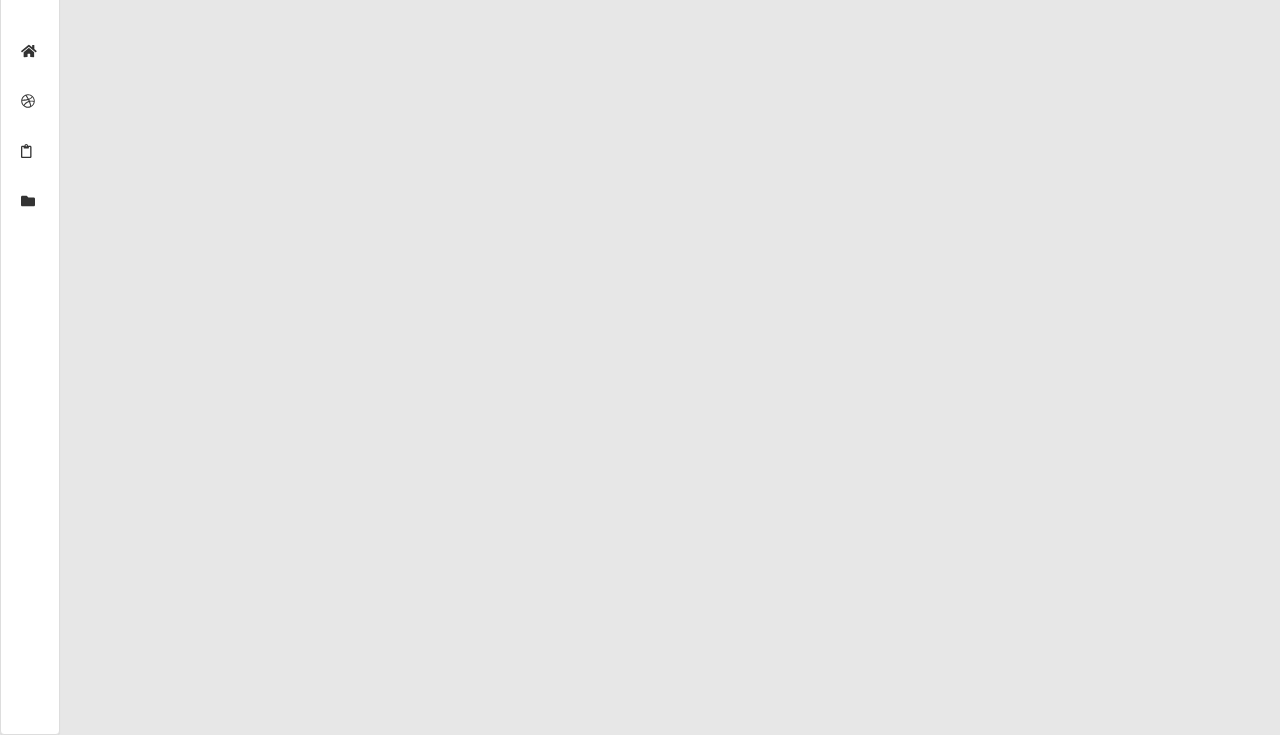
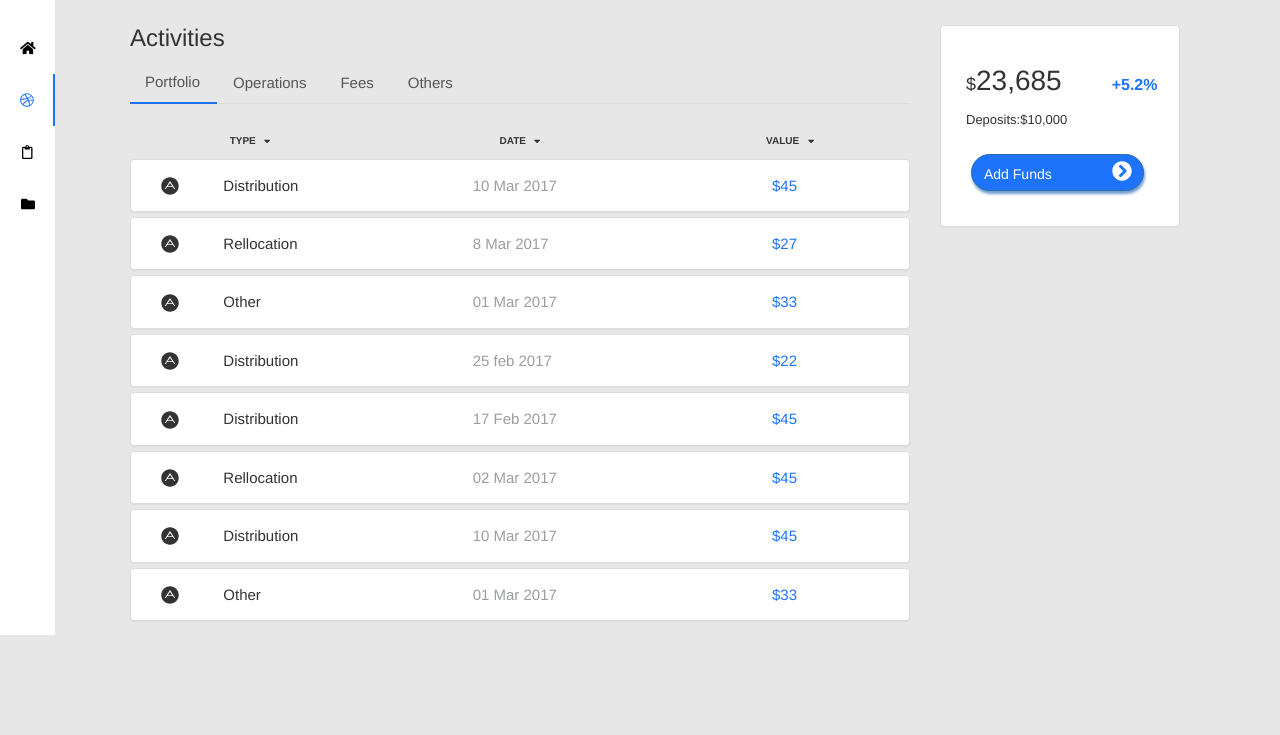
Before and after one commit to gowty/jetprobe, a React app: page / in a window 1280 px wide. Shown: the part 65-800 px from the top of the page. Built offline with nearby package versions, Linux system fonts and the light colour scheme.

Commit message:
all components are added

```diff
--- a/public/index.html
+++ b/public/index.html
@@ -11,12 +11,9 @@
     <script src="https://maxcdn.bootstrapcdn.com/bootstrap/3.3.7/js/bootstrap.min.js"></script>
     <script defer src="https://use.fontawesome.com/releases/v5.0.6/js/all.js"></script>
 </head>
-    <title>React App</title>
+    <title>Jetprobe</title>
   </head>
   <body>
-    <noscript>
-      You need to enable JavaScript to run this app.
-    </noscript>
     <div id="root"></div>
   </body>
 </html>
--- a/src/Components/App.js
+++ b/src/Components/App.js
@@ -1,12 +1,13 @@
 import React, { Component } from 'react';
-import '../Css/App.css';
-import NavBar from './NavBar'
+import NavBar from './NavBar';
+import Main from './Main';
 
 class App extends Component {
   render() {
     return (
       <div>
         <NavBar/>
+        <Main/>
       </div>
     );
   }
--- /dev/null
+++ b/src/Components/Main.js
@@ -0,0 +1,191 @@
+import React, { Component } from 'react';
+import '../Css/App.css';
+
+class Main extends Component {
+  render() {
+    return (
+      <div>
+      <div className="container">
+      <div className="main">
+      <div className="col-lg-12">
+      <div className="col-lg-9">
+      <h3>Activities</h3>
+      <ul className="nav nav-tabs" >
+        <li className="active" style={{borderBottom:"2px solid #1e73fc"}}><a data-toggle="tab" href="#home">Portfolio</a></li>
+        <li><a>Operations</a></li>
+        <li><a>Fees</a></li>
+        <li><a>Others</a></li>
+      </ul>
+
+      <div className="tab-content">
+        <div id="home" className="tab-pane fade in active">
+        <div className="row" style={{fontSize:"10px",textAlign:"center",marginTop:"30px",fontWeight:"900"}}>
+        <div className="col-lg-4 col-md-4 col-sm-4 col-xs-4">
+           <p>TYPE&nbsp;&nbsp;&nbsp;<i className="fas fa-caret-down"></i></p>
+        </div>
+        <div className="col-lg-4 col-md-4 col-sm-4 col-xs-4">
+           <p>DATE&nbsp;&nbsp;&nbsp;<i className="fas fa-caret-down"></i></p>
+        </div>
+        <div className="col-lg-4 col-md-4 col-sm-4 col-xs-4">
+           <p>VALUE&nbsp;&nbsp;&nbsp;<i className="fas fa-caret-down"></i></p>
+        </div>
+        </div>
+
+        <div className="panel panel-default">
+        <div className="panel-body"  style={{marginBottom:"-10px"}}>
+          <div className="col-lg-1 col-md-1 col-sm-1 col-xs-12">
+           <i className="fab fa-adn"></i>
+          </div>
+          <div className="col-lg-4 col-md-4 col-sm-4 col-xs-12">
+           <p style={{fontSize:"15px"}}>Distribution</p>
+          </div>
+          <div className="col-lg-4 col-md-4 col-sm-4 col-xs-12">
+           <p style={{fontSize:"15px",color:"#9b9da0"}}>10 Mar 2017</p>
+          </div>
+          <div className="col-lg-3 col-md-3 col-sm-3 col-xs-12">
+           <p style={{marginLeft:"50px",fontSize:"15px",color:"#1e73fc"}}>$45</p>
+          </div>
+        </div>
+        </div>
+
+        <div className="panel panel-default" style={{marginTop:"-15px"}}>
+        <div className="panel-body"  style={{marginBottom:"-10px"}}>
+          <div className="col-lg-1 col-md-1 col-sm-1 col-xs-12">
+           <i className="fab fa-adn"></i>
+          </div>
+          <div className="col-lg-4 col-md-4 col-sm-4 col-xs-12">
+           <p style={{fontSize:"15px"}}>Rellocation</p>
+          </div>
+          <div className="col-lg-4 col-md-4 col-sm-4 col-xs-12">
+           <p style={{fontSize:"15px",color:"#9b9da0"}}>8 Mar 2017</p>
+          </div>
+          <div className="col-lg-3 col-md-3 col-sm-3 col-xs-12">
+           <p style={{marginLeft:"50px",fontSize:"15px",color:"#1e73fc"}}>$27</p>
+          </div>
+        </div>
+        </div>
+
+        <div className="panel panel-default" style={{marginTop:"-15px"}}>
+        <div className="panel-body"  style={{marginBottom:"-10px"}}>
+          <div className="col-lg-1 col-md-1 col-sm-1 col-xs-12">
+           <i className="fab fa-adn"></i>
+          </div>
+          <div className="col-lg-4 col-md-4 col-sm-4 col-xs-12">
+           <p style={{fontSize:"15px"}}>Other</p>
+          </div>
+          <div className="col-lg-4 col-md-4 col-sm-4 col-xs-12">
+           <p style={{fontSize:"15px",color:"#9b9da0"}}>01 Mar 2017</p>
+          </div>
+          <div className="col-lg-3 col-md-3 col-sm-3 col-xs-12">
+           <p style={{marginLeft:"50px",fontSize:"15px",color:"#1e73fc"}}>$33</p>
+          </div>
+        </div>
+        </div>
+
+        <div className="panel panel-default" style={{marginTop:"-15px"}}>
+        <div className="panel-body"  style={{marginBottom:"-10px"}}>
+          <div className="col-lg-1 col-md-1 col-sm-1 col-xs-12">
+           <i className="fab fa-adn"></i>
+          </div>
+          <div className="col-lg-4 col-md-4 col-sm-4 col-xs-12">
+           <p style={{fontSize:"15px"}}>Distribution</p>
+          </div>
+          <div className="col-lg-4 col-md-4 col-sm-4 col-xs-12">
+           <p style={{fontSize:"15px",color:"#9b9da0"}}>25 feb 2017</p>
+          </div>
+          <div className="col-lg-3 col-md-3 col-sm-3 col-xs-12">
+           <p style={{marginLeft:"50px",fontSize:"15px",color:"#1e73fc"}}>$22</p>
+          </div>
+        </div>
+        </div>
+
+        <div className="panel panel-default" style={{marginTop:"-15px"}}>
+        <div className="panel-body"  style={{marginBottom:"-10px"}}>
+          <div className="col-lg-1 col-md-1 col-sm-1 col-xs-12">
+           <i className="fab fa-adn"></i>
+          </div>
+          <div className="col-lg-4 col-md-4 col-sm-4 col-xs-12">
+           <p style={{fontSize:"15px"}}>Distribution</p>
+          </div>
+          <div className="col-lg-4 col-md-4 col-sm-4 col-xs-12">
+           <p style={{fontSize:"15px",color:"#9b9da0"}}>17 Feb 2017</p>
+          </div>
+          <div className="col-lg-3 col-md-3 col-sm-3 col-xs-12">
+           <p style={{marginLeft:"50px",fontSize:"15px",color:"#1e73fc"}}>$45</p>
+          </div>
+        </div>
+        </div>
+
+        <div className="panel panel-default" style={{marginTop:"-15px"}}>
+        <div className="panel-body"  style={{marginBottom:"-10px"}}>
+          <div className="col-lg-1 col-md-1 col-sm-1 col-xs-12">
+           <i className="fab fa-adn"></i>
+          </div>
+          <div className="col-lg-4 col-md-4 col-sm-4 col-xs-12">
+           <p style={{fontSize:"15px"}}>Rellocation</p>
+          </div>
+          <div className="col-lg-4 col-md-4 col-sm-4 col-xs-12">
+           <p style={{fontSize:"15px",color:"#9b9da0"}}>02 Mar 2017</p>
+          </div>
+          <div className="col-lg-3 col-md-3 col-sm-3 col-xs-12">
+           <p style={{marginLeft:"50px",fontSize:"15px",color:"#1e73fc"}}>$45</p>
+          </div>
+        </div>
+        </div>
+
+        <div className="panel panel-default" style={{marginTop:"-15px"}}>
+        <div className="panel-body"  style={{marginBottom:"-10px"}}>
+          <div className="col-lg-1 col-md-1 col-sm-1 col-xs-12">
+           <i className="fab fa-adn"></i>
+          </div>
+          <div className="col-lg-4 col-md-4 col-sm-4 col-xs-12">
+           <p style={{fontSize:"15px"}}>Distribution</p>
+          </div>
+          <div className="col-lg-4 col-md-4 col-sm-4 col-xs-12">
+           <p style={{fontSize:"15px",color:"#9b9da0"}}>10 Mar 2017</p>
+          </div>
+          <div className="col-lg-3 col-md-3 col-sm-3 col-xs-12">
+           <p style={{marginLeft:"50px",fontSize:"15px",color:"#1e73fc"}}>$45</p>
+          </div>
+        </div>
+        </div>
+
+        <div className="panel panel-default" style={{marginTop:"-15px"}}>
+        <div className="panel-body"  style={{marginBottom:"-10px"}}>
+          <div className="col-lg-1 col-md-1 col-sm-1 col-xs-12">
+           <i className="fab fa-adn"></i>
+          </div>
+          <div className="col-lg-4 col-md-4 col-sm-4 col-xs-12">
+           <p style={{fontSize:"15px"}}>Other</p>
+          </div>
+          <div className="col-lg-4 col-md-4 col-sm-4 col-xs-12">
+           <p style={{fontSize:"15px",color:"#9b9da0"}}>01 Mar 2017</p>
+          </div>
+          <div className="col-lg-3 col-md-3 col-sm-3 col-xs-12">
+           <p style={{marginLeft:"50px",fontSize:"15px",color:"#1e73fc"}}>$33</p>
+          </div>
+        </div>
+        </div>
+
+        </div>
+      </div>
+
+      </div>
+      <div className="col-lg-3">
+      <div className="panel panel-default panels">
+        <div className="panel-body">
+        <p style={{marginLeft:"10px",marginTop:"20px"}}>$<span style={{fontSize:"28px"}}>23,685</span><span style={{color:"#1e73fc",fontSize:"16px",fontWeight:"600",marginLeft:"50px"}}>+5.2%</span></p>
+        <p style={{fontSize:"13px",marginLeft:"10px"}}>Deposits:$10,000</p>
+           <button type="button" className="btn btn-primary col-lg-10 buttons" style={{borderRadius:"30px",backgroundColor:"#1e73fc",marginLeft:"15px",marginTop:"15px"}}>Add Funds<i className="fas fa-chevron-circle-right" style={{fontSize:"20px",marginLeft:"60px"}}></i></button>
+        </div>
+      </div>
+      </div>
+      </div>
+      </div>
+      </div>
+      </div>
+    );
+  }
+}
+
+export default Main;
--- a/src/Components/NavBar.js
+++ b/src/Components/NavBar.js
@@ -1,40 +1,20 @@
 import React, { Component } from 'react';
-import {Navbar,Panel,Row} from 'react-bootstrap';
 import '../Css/App.css';
 
 class NavBar extends Component {
    render() {
        return (
              <div>
-             <Panel className="sideNav">
-             <Panel.Body>
-             <div className="sidebar">
-              <Row style={{marginTop:"30px"}}>
-              <i className="fas fa-home"></i>
-              </Row>
-              <Row style={{marginTop:"30px"}}>
-              <i className="fab fa-dribbble"></i>
-              </Row >
-              <Row style={{marginTop:"30px"}}>
-              <i className="far fa-clipboard"></i>
-              </Row>
-              <Row style={{marginTop:"30px"}}>
-              <i className="fas fa-folder"></i>
-              </Row>
-              </div>
-             </Panel.Body>
-             </Panel>
-             <Navbar style={{backgroundColor:"#fff"}}>
-               <Navbar.Header>
-                  <Navbar.Brand>
-                    <div><i className="fas fa-bars" style={{paddingleft:"-20px"}}></i></div>
-                  </Navbar.Brand>
-               </Navbar.Header>
-              <Navbar.Collapse>
-                 <Navbar.Text pullRight><i className="fas fa-user fa-2x"></i>&nbsp;&nbsp;Cameron Svensson</Navbar.Text>
-              </Navbar.Collapse>
-            </Navbar>
-
+             <div className="nav-bar">
+             <a><i className="fas fa-bars"></i></a>
+              <p><i className="fas fa-user fa-2x"></i>&nbsp;&nbsp;&nbsp;Cameron Svensson &nbsp;&nbsp;&nbsp;&nbsp;<i className="fas fa-caret-down"></i></p>
+             </div>
+             <div className="side-bar">
+             <a><i style={{marginTop:"40px"}} className="fas fa-home"></i></a>
+             <a style={{borderRight: "2px solid #1e73fc"}}><i style={{color:"#1e73fc"}} className="fab fa-dribbble"></i></a>
+             <a><i className="far fa-clipboard"></i></a>
+             <a><i className="fas fa-folder"></i></a>
+             </div>
              </div>
        );
    }
--- a/src/Css/App.css
+++ b/src/Css/App.css
@@ -1,15 +1,88 @@
 body{
   background-color: #e7e7e7;
+  margin:0;
 }
 
-.sideNav {
-    width: 60px;
-    position: absolute;
-    height: 100%;
+/* navbar */
+.nav-bar{
+    width: 100%;
     background-color: #fff;
+    overflow: auto;
 }
 
-.sidebar{
-  margin-top: 90px;
-  margin-left: 20px;
+.nav-bar a {
+    float: left;
+    width: 55px;
+    text-align: center;
+    padding: 12px 0;
+    transition: all 0.3s ease;
+    color: #000;
 }
+
+.nav-bar a:hover {
+    background-color: #e7e7e7;
+}
+
+.nav-bar p{
+  padding-top: 10px;
+  font-weight: 600;
+  padding-left: 1040px;
+}
+
+@media only screen and (max-width: 769px){
+  .nav-bar p{
+    padding-left: 100px;
+  }
+}
+
+/* sidebar */
+
+.side-bar {
+    width: 55px;
+    background-color: #fff;
+    height:650px;
+}
+
+@media only screen and (max-width: 769px){
+  .side-bar {
+      height:100%%;
+  }
+}
+
+.side-bar a {
+    display: block;
+    text-align: center;
+    padding: 16px;
+    transition: all 0.3s ease;
+    color: #000;
+}
+
+.main {
+    margin-left: 80px;
+    font-size: 18px;
+    margin-left: 30px;
+    margin-top: -630px;
+  }
+
+  .nav-tabs>li.active>a {
+      color: #555;
+      cursor: default;
+      background-color: #e7e7e7!important;
+      border: 0px solid #ddd!important;
+      border-bottom-color: transparent;
+  }
+
+  .nav-tabs>li>a {
+      color: #555;
+      cursor: pointer;
+      font-size: 15px;
+  }
+
+  .panels{
+    margin-top: 20px;
+    padding-bottom: 20px;
+  }
+
+  .buttons{
+    box-shadow: 1px 3px 3px 0px #6f9dce;
+  }
```
